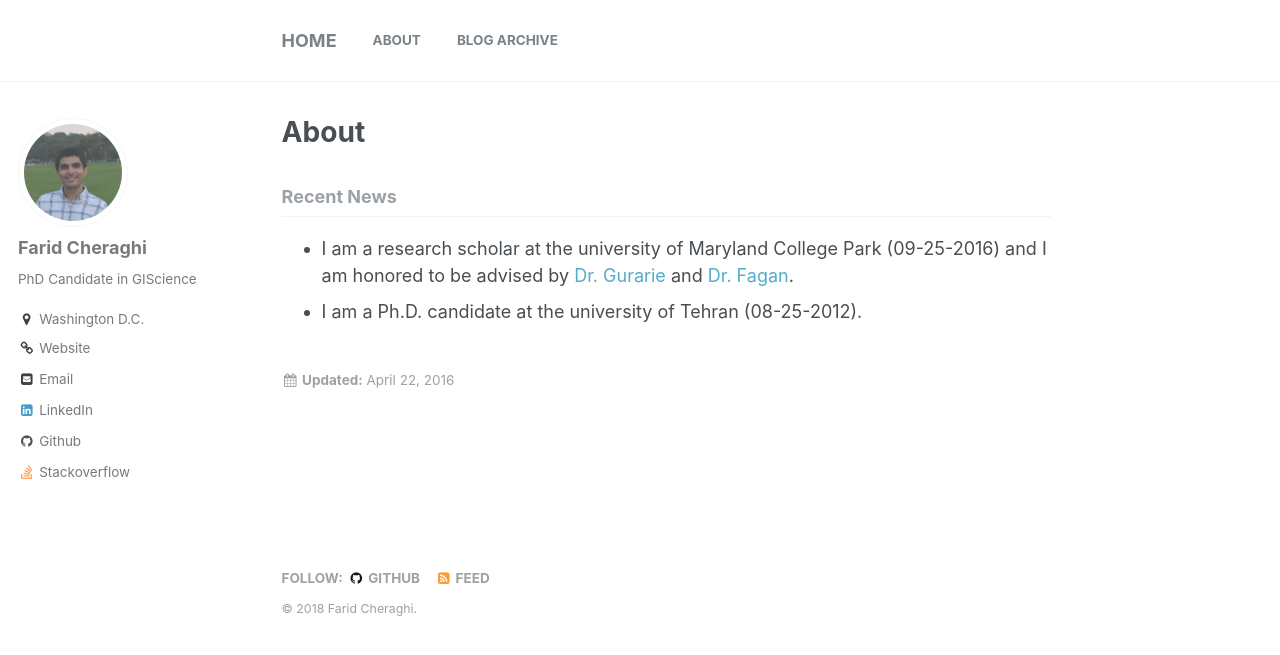
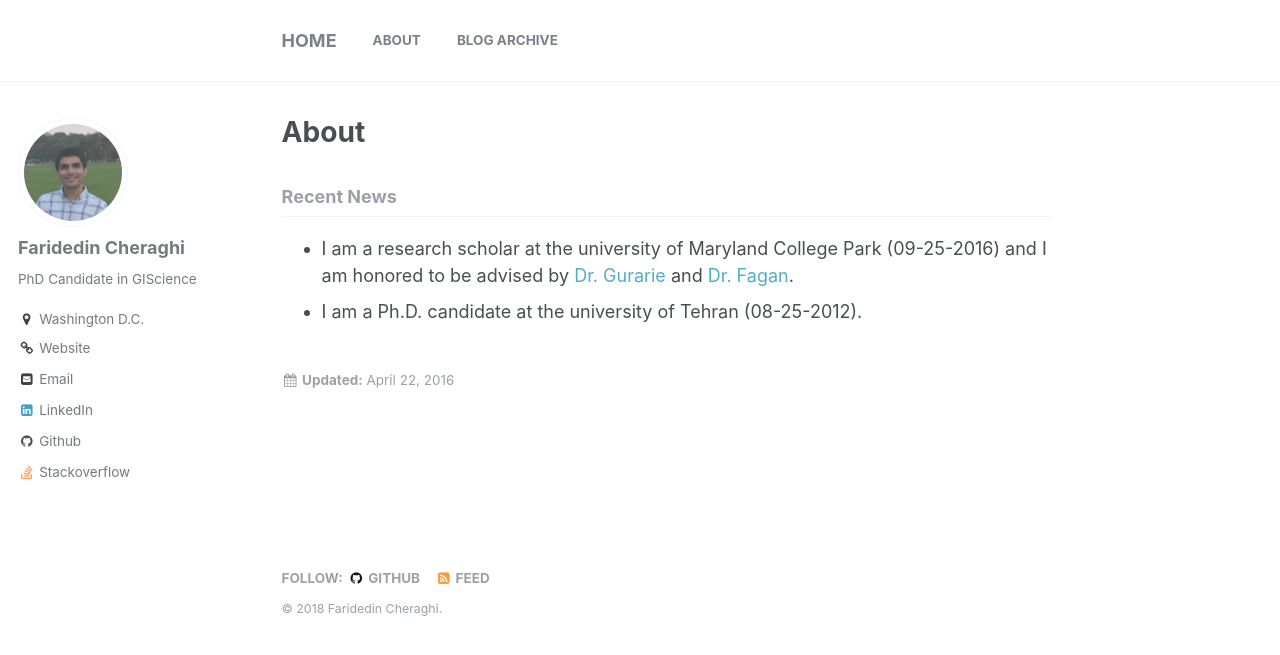
Before and after one commit to matzora/faridcher.github.io, a Jekyll site: the page built from _pages/about.md, in a window 1280 px wide. Shown: the top 655 px of the page. Built offline with Jekyll 4.4.1, drawn with Linux system fonts in a browser that asks for light colours; comment, search, counter and statistics services are not loaded.

Commit message:
faridedin

```diff
--- a/_config.yml
+++ b/_config.yml
@@ -9,7 +9,7 @@
 locale                   : "en-US"
 title                    : "Home"
 title_separator          : "-"
-name                     : "Farid Cheraghi"
+name                     : "Faridedin Cheraghi"
 description              : "My persoanl website."
 url                      : # the base hostname & protocol for your site e.g. "http://faridcher.github.io"
 baseurl                  : # the subpath of your site, e.g. "/blog"
@@ -61,7 +61,7 @@ google_ad_slot           :
 
 # Site Author
 author:
-  name             : "Farid Cheraghi"
+  name             : "Faridedin Cheraghi"
   avatar           : "bio-photo.jpg"
   bio              : "PhD Candidate in GIScience"
   location         : "Washington D.C."
--- a/_pages/about.md
+++ b/_pages/about.md
@@ -8,7 +8,7 @@ tags:
   - resume
   - background
   - academia
-  - Farid Cheraghi
+  - Faridedin Cheraghi
 modified: 2016-04-22T10:00:00
 ---
 
```
Also changed, not shown: _posts/2017-03-15-asprs.md (+1 -1 lines).
